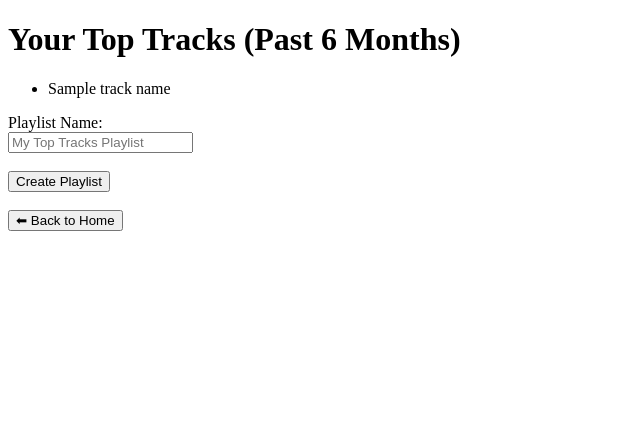
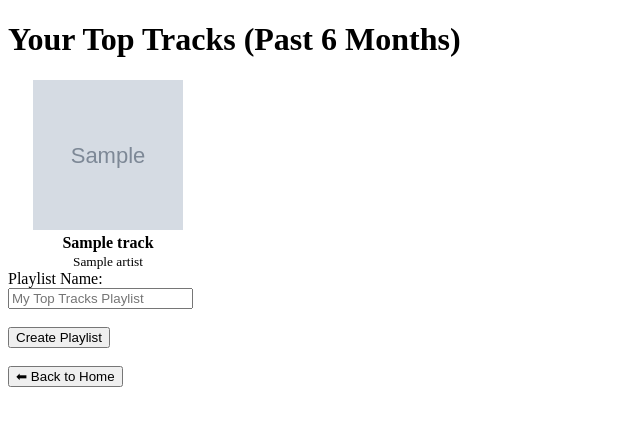
Before and after one commit to ryanchan339/The-SpotifyBook, a Flask app: template templates/top_tracks.html in a window 1280 px wide. Shown: the top 426 px of the page, without its empty margins (0-640 px from the left). Run offline with Flask 3, Linux system fonts and the light colour scheme; the template is opened without the code that fills it: most values are stand-ins (such as "Sample title", 1, 10 or a date in 2020); grey boxes marked "Sample" are stand-in pictures.

Commit message:
image attempt

```diff
--- a/app.py
+++ b/app.py
@@ -67,12 +67,18 @@ def callback():
         session["token_info"] = token_info
 
         sp = Spotify(auth=token_info["access_token"])
-        top_tracks = sp.current_user_top_tracks(limit=20)["items"]
+        tracks = sp.current_user_top_tracks(limit=20)["items"]
 
-        session["track_uris"] = [track["uri"] for track in top_tracks]
-        session["track_names"] = [
-            f"{t['name']} by {t['artists'][0]['name']}" for t in top_tracks
+        session["track_info"] = [
+            {
+                "name": track["name"],
+                "artist": track["artists"][0]["name"],
+                "uri": track["uri"],
+                "image": track["album"]["images"][0]["url"] if track["album"]["images"] else ""
+            }
+            for track in tracks
         ]
+
         session["time_range"] = "medium_term"
 
         return redirect("/top-tracks")
@@ -94,15 +100,20 @@ def top_tracks():
 
     tracks = sp.current_user_top_tracks(limit=track_limit, time_range=time_range)["items"]
 
-    session["track_uris"] = [track["uri"] for track in tracks]
-    session["track_names"] = [
-        f"{track['name']} by {track['artists'][0]['name']}" for track in tracks
+    session["track_info"] = [
+        {
+            "name": track["name"],
+            "artist": track["artists"][0]["name"],
+            "uri": track["uri"],
+            "image": track["album"]["images"][0]["url"] if track["album"]["images"] else ""
+        }
+        for track in tracks
     ]
 
     return render_template("top_tracks.html",
-                           track_names=session["track_names"],
-                           time_range=time_range,
-                           track_limit=track_limit)
+                       track_info=session["track_info"],
+                       time_range=time_range,
+                       track_limit=track_limit)
 
 @app.route("/create-playlist", methods=["GET", "POST"])
 def create_playlist():
@@ -114,7 +125,9 @@ def create_playlist():
         return redirect("/login")
 
     user_id = sp.current_user()["id"]
-    track_uris = session.get("track_uris", [])
+    track_info = session.get("track_info", [])
+    track_uris = [track["uri"] for track in track_info]
+
 
     playlist_name = request.form.get("playlist_name", "My Top Tracks")
 
--- a/templates/top_tracks.html
+++ b/templates/top_tracks.html
@@ -35,11 +35,16 @@
 
   {% endif %}
 
-  <ul>
-    {% for name in track_names %}
-      <li>{{ name }}</li>
+  <div style="display: flex; flex-wrap: wrap; gap: 20px;">
+    {% for track in track_info %}
+      <div style="width: 200px; text-align: center;">
+        <img src="{{ track.image }}" alt="Album cover" width="150" height="150"><br>
+        <strong>{{ track.name }}</strong><br>
+        <small>{{ track.artist }}</small>
+      </div>
     {% endfor %}
-  </ul>
+  </div>
+
 
   <form action="/create-playlist" method="post">
     <label for="playlist_name">Playlist Name:</label><br>
```
Also changed, not shown: templates/index.html (+8 -0 lines).
